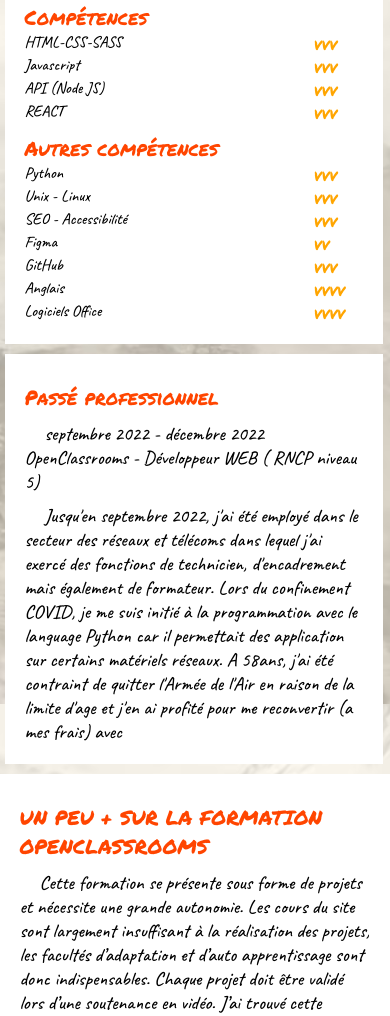
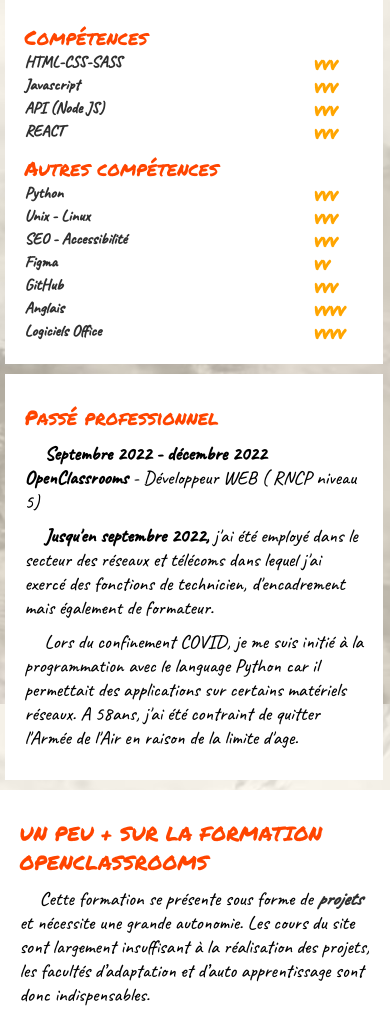
Before and after one commit to laurent-lezardon/Portfolio-dev-web-junior, a plain HTML site: page pages/cv.html in a window 390 px wide. Shown: the part 984-2000 px from the top of the page. Drawn offline with Linux system fonts and the light colour scheme.

Commit message:
Correction Erreur sur image Firefox + CSS + HTML
Remplacement image de fond pour les projets (erreur sous Firefox) et adaptation du CSS pour le nouveau fichier
Affinage du positionnement des cards pour le responsive
Mise à jour du texte page CV

```diff
--- a/pages/cv.html
+++ b/pages/cv.html
@@ -71,24 +71,27 @@
             </div>
             <div class="project-card soft-skills">
                 <h2 class="h2-not-home">Passé professionnel</h2>
-                <p>septembre 2022 - décembre 2022 OpenClassrooms - Développeur WEB ( RNCP niveau 5)</p>
-                <p>Jusqu'en septembre 2022, j'ai été employé dans le secteur des réseaux et télécoms dans lequel j'ai
-                    exercé des fonctions de technicien, d'encadrement mais également de formateur. Lors du confinement
-                    COVID, je me suis initié à la programmation avec le language Python car il permettait des
-                    application sur certains matériels réseaux. A 58ans, j'ai été contraint de quitter l'Armée de l'Air
-                    en raison de la limite d'age et j'en ai profité pour me reconvertir (a mes frais) avec </p>
-
+                <p><strong>Septembre 2022 - décembre 2022 OpenClassrooms </strong>- Développeur WEB ( RNCP niveau 5)</p>
+                <p><strong> Jusqu'en septembre 2022,</strong> j'ai été employé dans le secteur des réseaux et télécoms
+                    dans lequel j'ai
+                    exercé des fonctions de technicien, d'encadrement mais également de formateur.
+                <p> Lors du confinement COVID, je me suis initié à la programmation avec le language Python car il
+                    permettait des applications sur certains matériels réseaux. A 58ans, j'ai été contraint de quitter
+                    l'Armée de l'Air en raison de la limite d'age.
+                </p>
+                </p>
             </div>
 
             <div class="project-card" id="oldman">
                 <h2 class="h2-not-home">UN PEU + SUR LA FORMATION OPENCLASSROOMS </h2>
                 <div class="oldman">
-                    <p>Cette formation se présente sous forme de projets et nécessite une grande
+                    <p>Cette formation se présente sous forme de <em>projets</em> et nécessite une grande
                         autonomie. Les cours du site sont largement insuffisant à la réalisation des projets, les
-                        facultés d’adaptation et d’auto apprentissage sont donc indispensables. Chaque projet doit être
-                        validé lors d’une soutenance en vidéo.
-                        J’ai trouvé cette formation exigeante et très professionnalisante.
-
+                        facultés d’adaptation et d’auto apprentissage sont donc indispensables.
+                    <p> Chaque projet doit être
+                        validé lors d’une <em>soutenance</em> en vidéo.
+                        J’ai trouvé cette formation exigeante et très professionnalisante.</p>
+                    <p>
                         Mes projets terminés qui vont du maquettage a la création d’un front-end en React en passant par
                         la création d’une API sont disponibles sur mon portfolio (préférer la version Desktop). </p>
 
--- a/style.css
+++ b/style.css
@@ -115,6 +115,11 @@ h2 {
   font-size: clamp(25px, 5vw, 100px);
   text-align: end;
 }
+em,
+li {
+  font-weight: 600;
+  color: rgb(47, 47, 47);
+}
 
 /* -------------- autres pages --------------------- */
 .h1-not-home {
@@ -142,11 +147,12 @@ p {
 
 .project-card {
   background: url(./Images/papier-scotche.png);
-  background-size: cover;
+  background-size: 160%;
+  background-position: center;
   width: 510px;
   height: 680px;
   overflow: hidden;
-  padding: 90px;
+  padding: 80px 70px;
 }
 .project-card a {
   display: inline-block;
@@ -194,7 +200,7 @@ p {
 }
 .cv h2 {
   color: orangered;
-  font-size: clamp(20px, 2vw, 45px);
+  font-size: clamp(20px, 2vw, 30px);
 }
 .photo {
   left: 10%;
@@ -223,8 +229,8 @@ p {
 }
 .soft-skills {
   /* right: 10%; */
-  top: 42%;
-  left: 45%;
+  top: 57%;
+  left: 35%;
 }
 
 .contact-card {
@@ -262,11 +268,11 @@ p {
 
 @media screen and (max-width: 1300px) {
   .soft-skills {
-    top: 80%;
+    top: 90%;
     left: 20%;
   }
   #oldman {
-    top: 130%;
+    top: 150%;
     left: 0%;
   }
   .skills {
@@ -283,10 +289,6 @@ p {
 }
 
 @media screen and (max-width: 1000px) {
-  /* .cv {
-    display: block;
-    flex-wrap: nowrap;
-  } */
   .photo,
   .cv .project-card,
   .contact-card,
@@ -297,6 +299,7 @@ p {
     top: auto;
     left: auto;
     margin: auto;
+    margin-bottom: 20px;
     right: auto;
     width: 100%;
   }
```
Also changed, not shown: Images/papier-scotche.png.
